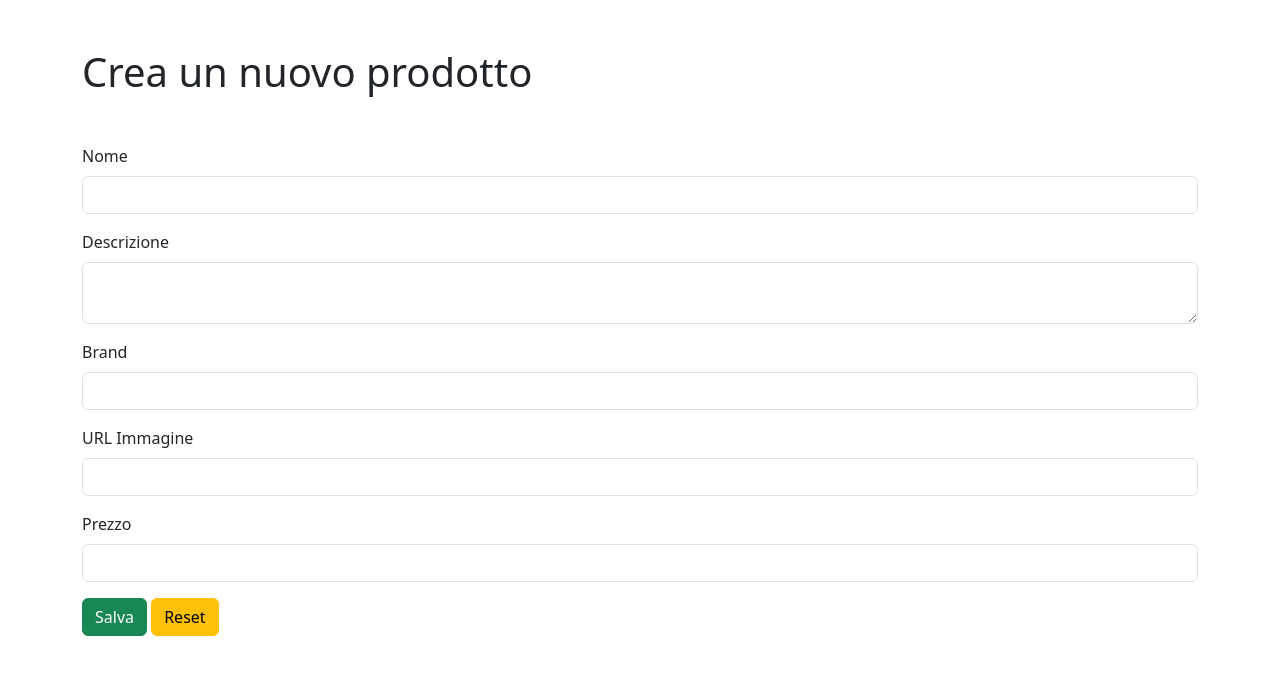
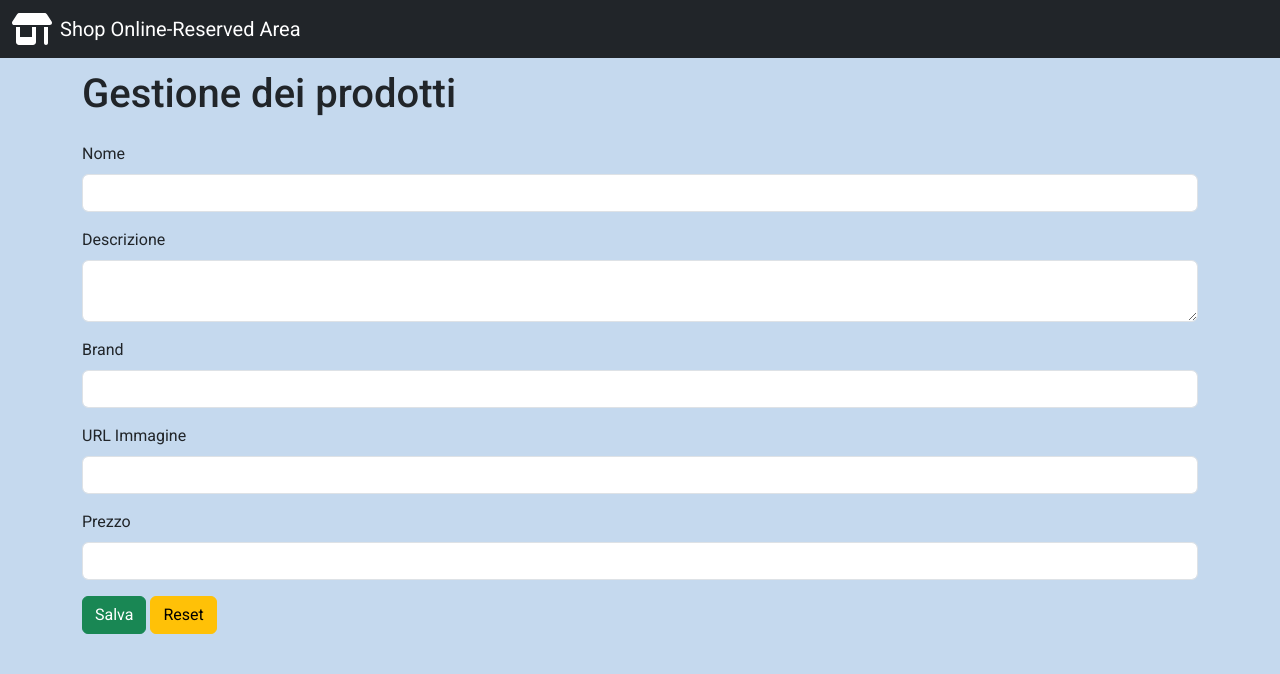
Before and after one commit to Sergio-dev01/U2-S3-progetto, a plain HTML site: page backoffice.html in a window 1280 px wide. Drawn offline with nearby package versions, Linux system fonts and the light colour scheme.

Commit message:
mod style

```diff
--- a/backoffice.html
+++ b/backoffice.html
@@ -5,10 +5,23 @@
     <meta name="viewport" content="width=device-width, initial-scale=1.0" />
     <title>Backoffice - Gestione Prodotti</title>
     <link href="https://cdn.jsdelivr.net/npm/bootstrap@5.3.5/dist/css/bootstrap.min.css" rel="stylesheet" />
+    <link rel="stylesheet" href="./css/style.css" />
   </head>
   <body>
+    <nav class="navbar bg-dark navbar-dark fixed-top">
+      <div class="container-fluid">
+        <a class="navbar-brand d-flex align-items-center" href="#">
+          <svg xmlns="http://www.w3.org/2000/svg" viewBox="0 0 640 512" class="me-2" style="height: 32px; width: auto; fill: currentColor">
+            <path
+              d="M36.8 192l566.3 0c20.3 0 36.8-16.5 36.8-36.8c0-7.3-2.2-14.4-6.2-20.4L558.2 21.4C549.3 8 534.4 0 518.3 0L121.7 0c-16 0-31 8-39.9 21.4L6.2 134.7c-4 6.1-6.2 13.2-6.2 20.4C0 175.5 16.5 192 36.8 192zM64 224l0 160 0 80c0 26.5 21.5 48 48 48l224 0c26.5 0 48-21.5 48-48l0-80 0-160-64 0 0 160-192 0 0-160-64 0zm448 0l0 256c0 17.7 14.3 32 32 32s32-14.3 32-32l0-256-64 0z"
+            />
+          </svg>
+          Shop Online-Reserved Area
+        </a>
+      </div>
+    </nav>
     <div class="container mt-5">
-      <h1 id="formTitle" class="mb-5">Crea un nuovo prodotto</h1>
+      <h1 id="formTitle" class="mb-4">Gestione dei prodotti</h1>
       <form id="productForm">
         <div class="mb-3">
           <label class="form-label">Nome</label>
--- a/css/style.css
+++ b/css/style.css
@@ -31,3 +31,6 @@ body {
 #cover-fix {
   margin-top: 58px;
 }
+#formTitle {
+  margin-top: 70px;
+}
```
